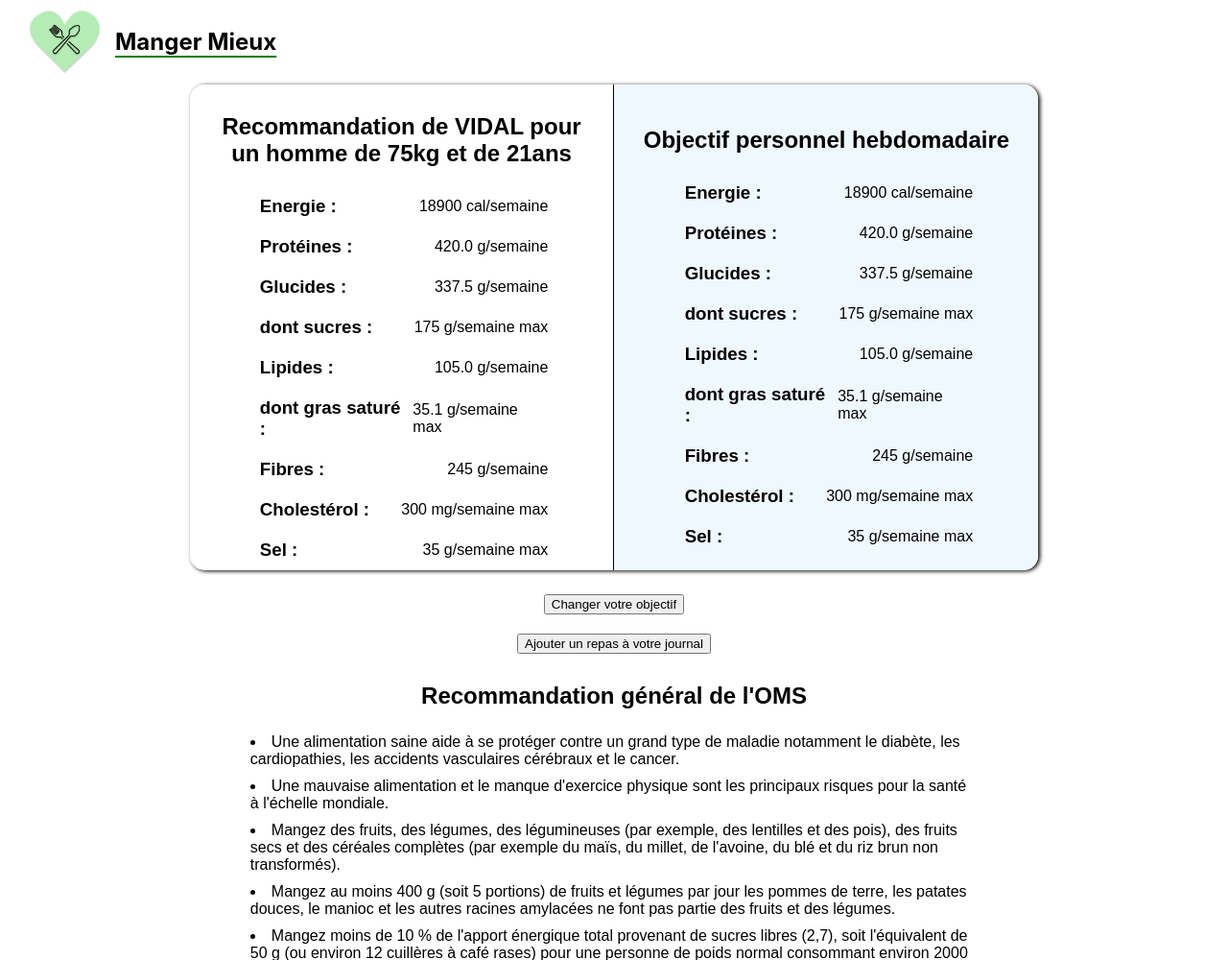
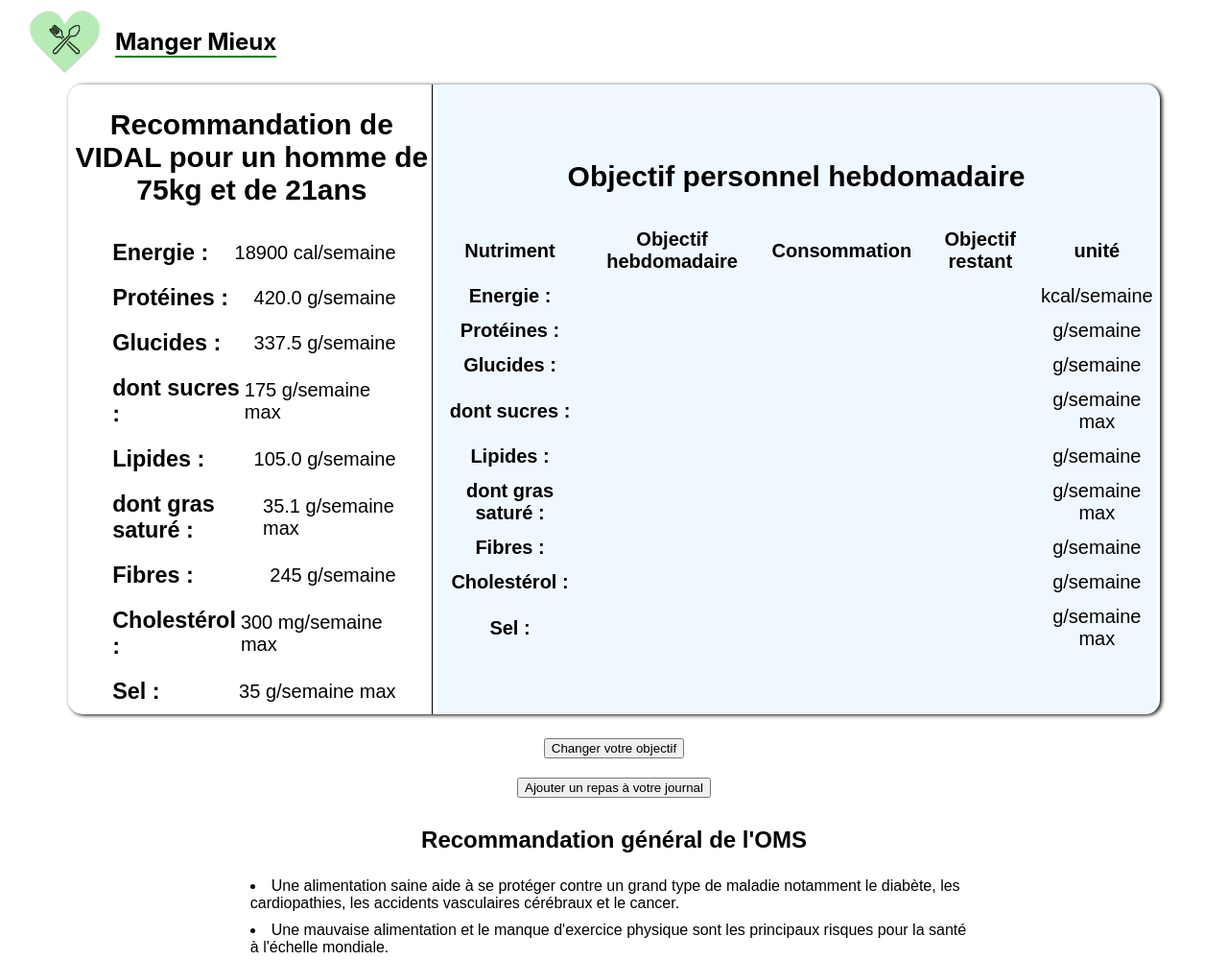
Before and after one commit to Guillaume-FAURE/iMangerMieux, a PHP site: page /frontend/dashboard.html in a window 1280 px wide. Shown: the top 1000 px of the page at 96% size. Run offline with PHP 8.4, Linux system fonts and the light colour scheme; data that the repository does not hold is empty; some libraries are stand-ins or nearby versions.

Commit message:
add column and transfrom to table personnal goal

```diff
--- a/backend/goal.php
+++ b/backend/goal.php
@@ -10,6 +10,7 @@ if ($conn->connect_error) {
 }
 switch ($_SERVER["REQUEST_METHOD"]) {
     case 'POST':
+        if ($_POST['type']==='updateGoal'){
             echo nl2br("Requete post goal \n");
             $id  = $_POST['id'];
             $energy  = $_POST['energy'];
@@ -27,5 +28,12 @@ switch ($_SERVER["REQUEST_METHOD"]) {
             } else {
                 echo "Error: " . $sql . "<br>" . $conn->error;
             }
+        }
+        else if ($_POST['type']==='getGoal'){
+            $id = $_POST['id'];
+            $sql = "SELECT energy, protein, glucid, lipid, sugar, fibre, saturated_fat, cholesterol, salt FROM goal WHERE id='$id'";
+            $result = mysqli_query($conn, $sql);
+            echo json_encode(mysqli_fetch_assoc($result));
+        }
         $conn->close();
 }
--- a/frontend/dashboard.css
+++ b/frontend/dashboard.css
@@ -1,5 +1,5 @@
 .goalWrapper {
-    width: 70%;
+    width: 90%;
     margin: 80px 15px 15px 15px;
     box-shadow: 2px 1px 4px black;
     min-height: 500px;
@@ -8,17 +8,25 @@
     overflow: hidden;
     display: flex;
     flex-direction: row;
+    font-size: 20px;
+}
+#unitHeader {
+    width: 100px;
+}
+#nutrientHeader {
+    width: 130px;
 }
 .goal {
     padding: 5px 30px;
-    width: 45%;
     height: 100%;
 }
 .personnalGoal {
     background-color: aliceblue;
+    width: 66%;
 }
 .OMSGoal {
     border-right: 1px solid black;
+    width: 33%;
 }
 .recommandation {
     width: 60%;
@@ -31,6 +39,7 @@
 }
 .titleApport {
     margin: 5px;
+    font-weight: 600;
 }
 .titleGoal {
     text-align: center;
@@ -69,3 +78,13 @@ input {
     width: 220px;
     justify-content: left;
 }
+th {
+    padding: 10px;
+}
+td {
+    padding-bottom: 10px;
+    text-align: center;
+}
+.dataHeader {
+    text-align: center;
+}
--- a/frontend/dashboard.html
+++ b/frontend/dashboard.html
@@ -21,7 +21,7 @@
                 <h2 class="titleLogo">Manger Mieux</h2>
             </div>
             <div class="goalWrapper">
-                <div class="OMSGoal goal column">
+                <div class="OMSGoal column">
                     <h2 class="titleGoal">
                         Recommandation de VIDAL pour
                         <span id="gender">un homme</span> de
@@ -67,46 +67,80 @@
                         <div><span id="saltOMS"></span> g/semaine max</div>
                     </div>
                 </div>
-                <div class="personnalGoal goal column">
+                <div class="personnalGoal column">
                     <h2 class="titleGoal">Objectif personnel hebdomadaire</h2>
-                    <div class="row apportWrapper">
-                        <h3 class="titleApport">Energie :</h3>
-                        <div><span id="energyPerso"></span> cal/semaine</div>
-                    </div>
-                    <div class="row apportWrapper">
-                        <h3 class="titleApport">Protéines :</h3>
-                        <div><span id="proteinPerso"></span> g/semaine</div>
-                    </div>
-                    <div class="row apportWrapper">
-                        <h3 class="titleApport">Glucides :</h3>
-                        <div><span id="glucidPerso"></span> g/semaine</div>
-                    </div>
-                    <div class="row apportWrapper">
-                        <h3 class="titleApport">dont sucres :</h3>
-                        <div><span id="sugarPerso"></span> g/semaine max</div>
-                    </div>
-                    <div class="row apportWrapper">
-                        <h3 class="titleApport">Lipides :</h3>
-                        <div><span id="lipidPerso"></span> g/semaine</div>
-                    </div>
-                    <div class="row apportWrapper">
-                        <h3 class="titleApport">dont gras saturé :</h3>
-                        <div><span id="fatPerso"></span> g/semaine max</div>
-                    </div>
-                    <div class="row apportWrapper">
-                        <h3 class="titleApport">Fibres :</h3>
-                        <div><span id="fibrePerso"></span> g/semaine</div>
-                    </div>
-                    <div class="row apportWrapper">
-                        <h3 class="titleApport">Cholestérol :</h3>
-                        <div>
-                            <span id="cholesterolPerso"></span> mg/semaine max
-                        </div>
-                    </div>
-                    <div class="row apportWrapper">
-                        <h3 class="titleApport">Sel :</h3>
-                        <div><span id="saltPerso"></span> g/semaine max</div>
-                    </div>
+                    <table>
+                        <tr>
+                            <th id="nutrientHeader">Nutriment</th>
+                            <th class="dataHeader">Objectif hebdomadaire</th>
+                            <th class="dataHeader">Consommation</th>
+                            <th class="dataHeader">Objectif restant</th>
+                            <th id="unitHeader">unité</th>
+                        </tr>
+                        <tr>
+                            <td class="titleApport">Energie :</td>
+                            <td id="energyPerso"></td>
+                            <td></td>
+                            <td></td>
+                            <td>kcal/semaine</td>
+                        </tr>
+                        <tr>
+                            <td class="titleApport">Protéines :</td>
+                            <td id="proteinPerso"></td>
+                            <td></td>
+                            <td></td>
+                            <td>g/semaine</td>
+                        </tr>
+                        <tr>
+                            <td class="titleApport">Glucides :</td>
+                            <td id="glucidPerso"></td>
+                            <td></td>
+                            <td></td>
+                            <td>g/semaine</td>
+                        </tr>
+                        <tr>
+                            <td class="titleApport">dont sucres :</td>
+                            <td id="sugarPerso"></td>
+                            <td></td>
+                            <td></td>
+                            <td>g/semaine max</td>
+                        </tr>
+                        <tr>
+                            <td class="titleApport">Lipides :</td>
+                            <td id="lipidPerso"></td>
+                            <td></td>
+                            <td></td>
+                            <td>g/semaine</td>
+                        </tr>
+                        <tr>
+                            <td class="titleApport">dont gras saturé :</td>
+                            <td id="fatPerso"></td>
+                            <td></td>
+                            <td></td>
+                            <td>g/semaine max</td>
+                        </tr>
+                        <tr>
+                            <td class="titleApport">Fibres :</td>
+                            <td id="fibrePerso"></td>
+                            <td></td>
+                            <td></td>
+                            <td>g/semaine</td>
+                        </tr>
+                        <tr>
+                            <td class="titleApport">Cholestérol :</td>
+                            <td id="cholesterolPerso"></td>
+                            <td></td>
+                            <td></td>
+                            <td>g/semaine</td>
+                        </tr>
+                        <tr>
+                            <td class="titleApport">Sel :</td>
+                            <td id="saltPerso"></td>
+                            <td></td>
+                            <td></td>
+                            <td>g/semaine max</td>
+                        </tr>
+                    </table>
                 </div>
             </div>
             <button type="button" id="addGoal" class="soloButton">
--- a/frontend/food.html
+++ b/frontend/food.html
@@ -21,7 +21,7 @@
         </div>
         <h2 class="titlePage">Aliments</h2>
         <div id="researchFoodWrapper" class="column">
-            <form method="post" id="login" onsubmit="getFood()">
+            <form method="post" id="login" action="" onsubmit="">
                 <div class="column">
                     <div class="row">
                         <input
```
Also changed, not shown: frontend/dashboard.js (+26 -54 lines). Lines whose indentation alone changed are shown as unchanged.
